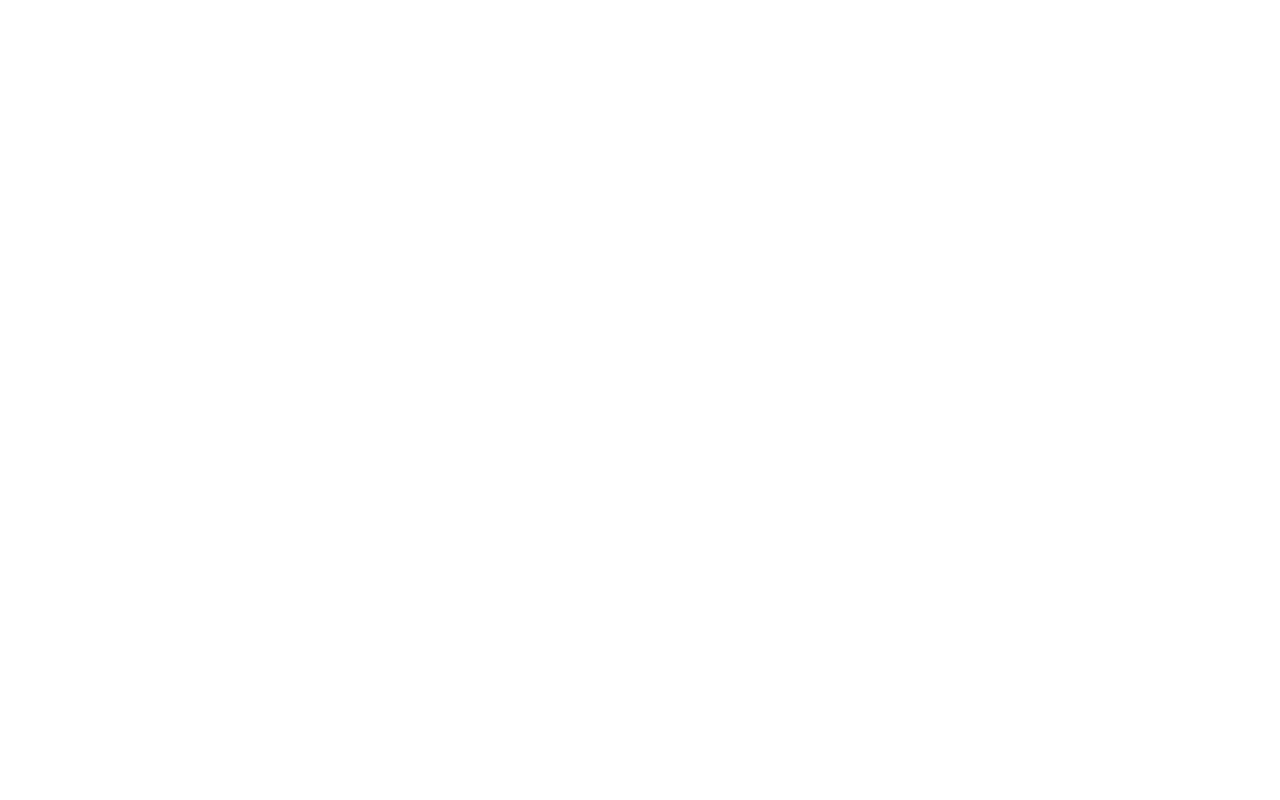
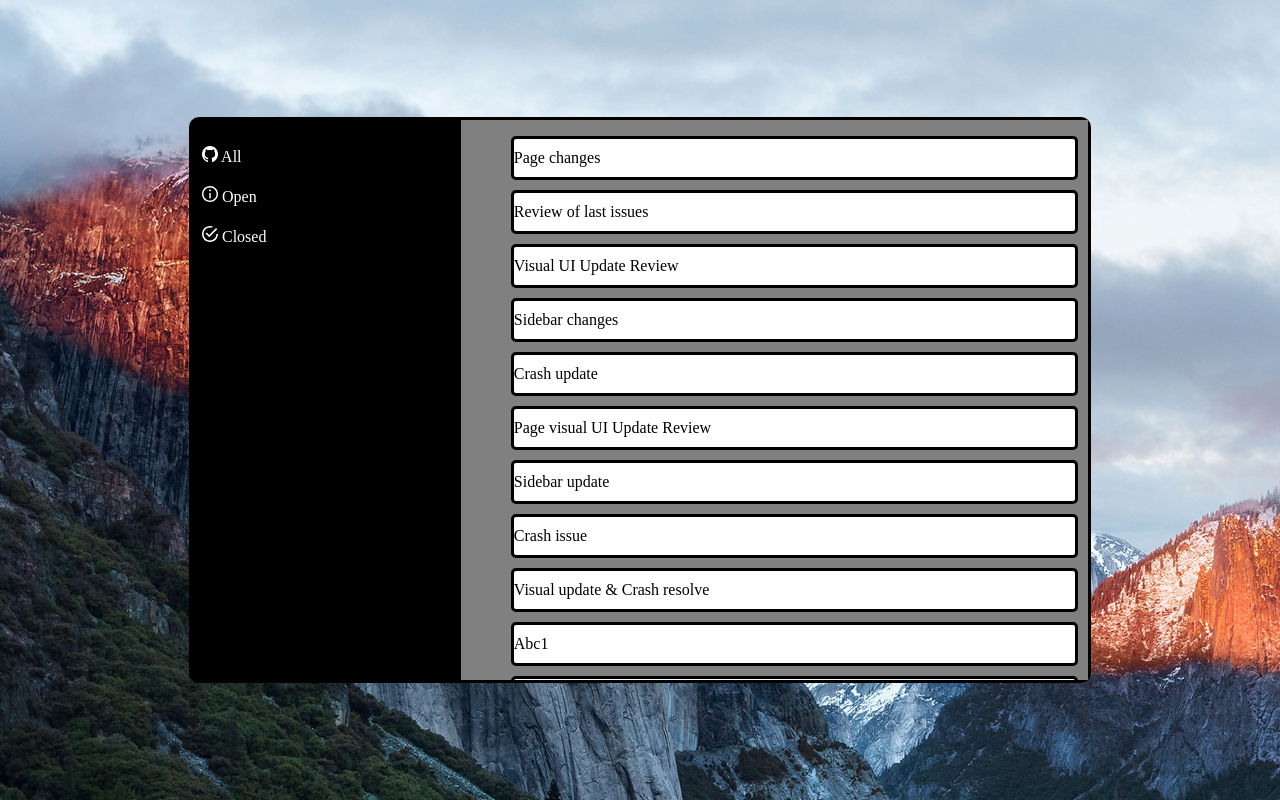
Before and after one commit to pszklanko/github-issues, a plain HTML site: page index.html in a window 1280 px wide. Drawn offline with Linux system fonts and the light colour scheme.

Commit message:
basic layout

```diff
--- a/index.html
+++ b/index.html
@@ -1,8 +1,41 @@
 <html>
   <head>
-
+    <link rel="stylesheet" href="styles.css" />
   </head>
   <body>
-
+    <div id="container">
+      <nav id="mainNav">
+        <ul>
+          <li>
+            <img src="assets/icon-github.svg" alt=""/>
+            All
+          </li>
+          <li>
+            <img src="assets/icon-open-issue.svg" alt=""/>
+            Open
+          </li>
+          <li>
+            <img src="assets/icon-closed-issue.svg" alt=""/>
+            Closed
+          </li>
+        </ul>
+      </nav>
+      <nav id="issuesNav">
+        <ul>
+          <li>Page changes</li>
+          <li>Review of last issues</li>
+          <li>Visual UI Update Review</li>
+          <li>Sidebar changes</li>
+          <li>Crash update</li>
+          <li>Page visual UI Update Review</li>
+          <li>Sidebar update</li>
+          <li>Crash issue</li>
+          <li>Visual update & Crash resolve</li>
+          <li>Abc1</li>
+          <li>Def2</li>
+          <li>Ghi3</li>
+        </ul>
+      </nav>
+    </div>
   </body>
 </html>
--- a/styles.css
+++ b/styles.css
@@ -0,0 +1,52 @@
+body {
+  background-image: url("assets/background.jpg");
+  display: flex;
+  align-items: center;
+  justify-content: center;
+
+}
+#container
+{
+  display: flex;
+  height: 70vh;
+  border-style: solid;
+  border-radius: 10px;
+  width: 70vw;
+}
+ul {
+  list-style-type: none;
+}
+#mainNav {
+  background-color: black;
+  height: inherit;
+  width: 30%;
+}
+#mainNav ul {
+  width: 100%;
+  padding-left: 0;
+}
+#mainNav li {
+  color: #ffffff;
+  padding-top: 10px;
+  padding-bottom: 10px;
+  padding-left: 10px;
+  width: 100%;
+}
+#mainNav li:hover {
+  background-color: purple;
+}
+#issuesNav {
+  background-color: grey;
+  width: 70%;
+  height: inherit;
+  overflow-y: scroll;
+}
+#issuesNav li {
+  background-color: #ffffff;
+  margin: 10px;
+  border-radius: 5px;
+  border-style: solid;
+  border-color: black;
+  padding-top: 10px;
+  padding-bottom: 10px;
+}
```
